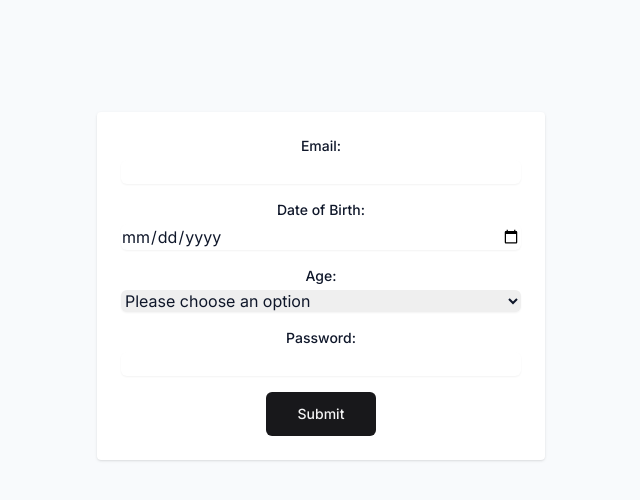
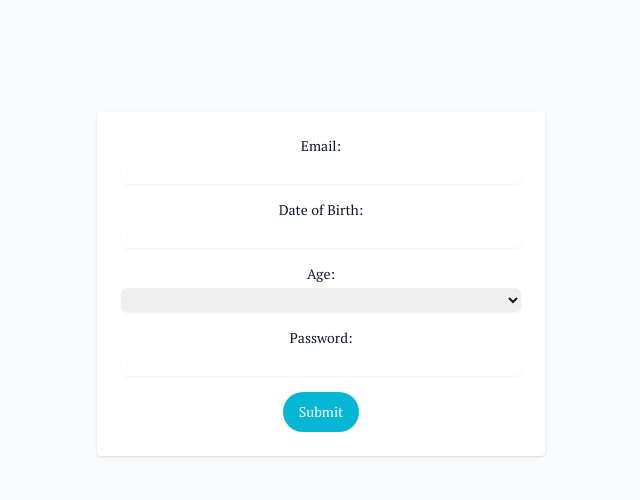
Before and after one commit to nsha-a/diana-form, a Next.js app: page / in a window 1280 px wide. Shown: the top 500 px of the page, without its empty margins (319-959 px from the left). Built offline with nearby package versions, Linux system fonts and the light colour scheme.

Commit message:
aesthetic elements and some wording changes

```diff
--- a/src/app/layout.tsx
+++ b/src/app/layout.tsx
@@ -1,8 +1,12 @@
 import { cn } from "@/lib/utils";
 import "@/styles/globals.css";
-import { Inter } from "next/font/google";
+import { PT_Serif } from "next/font/google";
 
-const inter = Inter({ subsets: ["latin"] });
+const serif = PT_Serif({
+  style: 'normal',
+  weight: "400",
+  subsets: ["latin"],
+});
 
 export default function RootLayout({
   children,
@@ -14,7 +18,7 @@ export default function RootLayout({
       lang="en"
       className={cn(
         "bg-white text-slate-900 antialiased light",
-        inter.className
+        serif.className
       )}>
       <body className="min-h-screen pt-12 bg-slate-50 antialiased">
           <div className="container max-w-7xl mx-auto h-full pt-12">
--- a/src/components/Form.tsx
+++ b/src/components/Form.tsx
@@ -35,6 +35,13 @@ const Form = () => {
     }
   }, [submit, email, age, password, dateOfBirth, success]);
 
+  const [dateInputType, setDateInputType] = useState("text");
+  const handleDateFocus = () => setDateInputType("date");
+
+  const handleDateBlur = (event) => {
+    if (!event.target.value) setDateInputType("text");
+  };
+
   const handleSubmit = (event: { preventDefault: () => void }) => {
     event.preventDefault();
     setSubmit(true);
@@ -43,9 +50,9 @@ const Form = () => {
   if (success) {
     return (
       <div className="max-w-md mx-auto mt-4 bg-white p-6 rounded shadow">
-        <h1 className="text-3xl text-center text-green-500">Congrats! You Successfully created a user</h1>
-        <Button className="mt-5" onClick={() => setSuccess(false)}>
-          Create another user
+        <h1 className="text-teal-500 text-3xl text-center font-serif">User Registered.</h1>
+        <Button className="mt-5 py-2 px-4 rounded-full font-serif" onClick={() => setSuccess(false)}>
+          Register Another
         </Button>
       </div>
     );
@@ -55,9 +62,10 @@ const Form = () => {
     <div className="max-w-md mx-auto mt-4 bg-white p-6 rounded shadow">
       <form onSubmit={handleSubmit} className="space-y-4">
         <div>
-          <label className="block text-sm font-medium" htmlFor="email">
-            Email:
-          </label>
+          <label className="block text-sm " htmlFor="email">
+  Email:
+</label>
+
           <input
             id="email"
             type="email"
@@ -74,16 +82,19 @@ const Form = () => {
           </label>
           <input
             id="dob"
-            type="date"
+            type={dateInputType}
             value={dateOfBirth}
+            onFocus={handleDateFocus}
+            onBlur={handleDateBlur}
             onChange={({ target: { value } }) => setDob(value)}
             className="mt-1 block w-full rounded-md border-gray-300 shadow-sm focus:border-indigo-300 focus:ring focus:ring-indigo-200 focus:ring-opacity-50"
+            placeholder=""
             required
           />
         </div>
 
         <div>
-          <label className="block text-sm font-medium" htmlFor="age">
+          <label className="block text-sm" htmlFor="age">
             Age:
           </label>
           <select
@@ -92,7 +103,7 @@ const Form = () => {
             onChange={({ target: { value } }) => setAge(Number(value))}
             className="mt-1 block w-full rounded-md border-gray-300 shadow-sm focus:border-indigo-300 focus:ring focus:ring-indigo-200 focus:ring-opacity-50"
             required>
-            <option value=""> Please choose an option </option>
+            <option value="" className="text-center"></option>
             {Array.from({ length: 100 }, (_, i) => i + 1).map((age) => (
               <option key={age} value={age}>
                 {age}
@@ -102,7 +113,7 @@ const Form = () => {
         </div>
 
         <div>
-          <label className="block text-sm font-medium" htmlFor="password">
+          <label className="block text-sm" htmlFor="password">
             Password:
           </label>
           <input
@@ -115,7 +126,7 @@ const Form = () => {
           />
         </div>
 
-        <Button type="submit" size="lg">
+        <Button type="submit" className="bg-cyan-500 hover:bg-cyan-700 text-white py-2 px-4 rounded-full">
           Submit
         </Button>
       </form>
```
